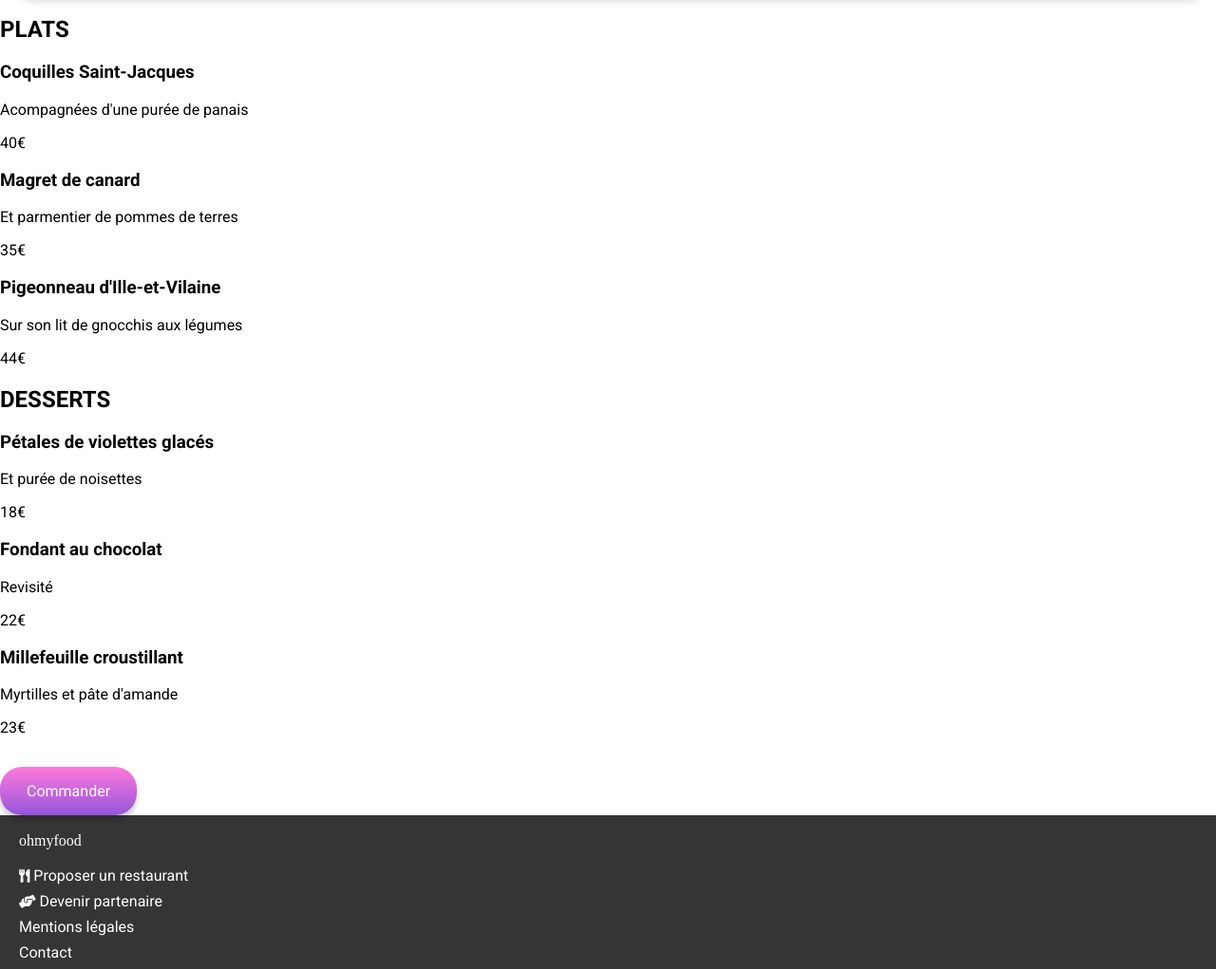
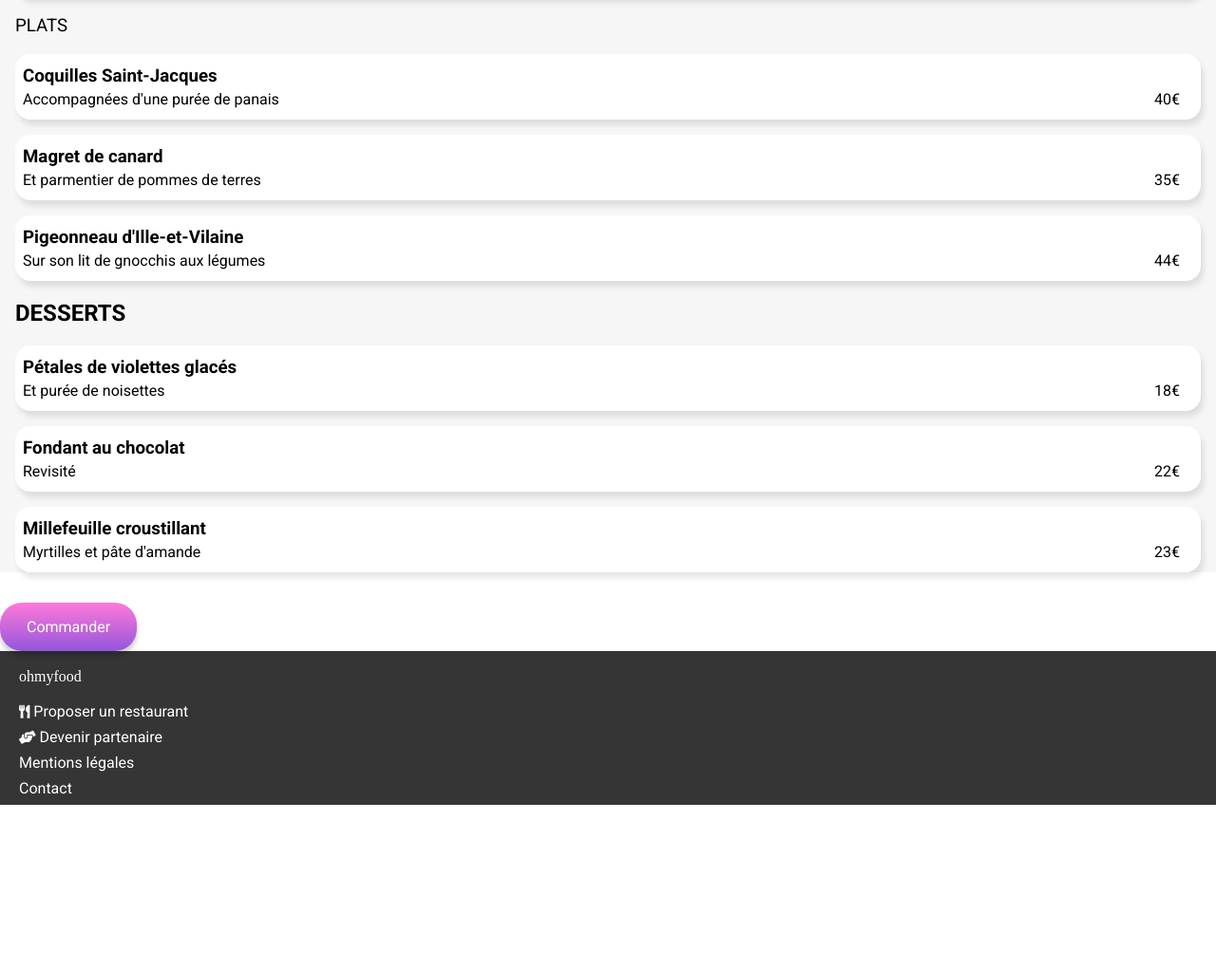
Before and after one commit to AlineAl/AlineLeroy_3_11012021, a plain HTML site: page menu-francaise.html in a window 1280 px wide. Shown: the part 601-1622 px from the top of the page at 95% size. After the commit the page ends 1449 px from the top, so only its background shows below. Drawn offline with Linux system fonts and the light colour scheme; a web font is replaced by a local one.

Commit message:
mise en page du menu à la française

```diff
--- a/menu-francaise.html
+++ b/menu-francaise.html
@@ -13,17 +13,16 @@
             </div>
         </main>
 
-        <section id="entrees">
-            <div class="card-generale-main">
-                <div class="h1-main-heart">
-                    <h1 class="font-h2-francaise">À la française</h1>
-                    <p><i class="far fa-heart"></i></p>
-                </div>
+        <div class="card-generale-main">
+            <div class="h1-main-heart">
+                <h1 class="font-h2-francaise">À la française</h1>
+                <p><i class="far fa-heart"></i></p>
             </div>
+        </div>
 
-            <div class="card-generale-entrees-francaise">
+        <div class="card-generale-entree-francaise">
                 <h3>ENTRÉES</h3>
-                <div class="cards-entree-francaise">
+                <div class="cards-menu-francaise">
                     <h3>Tartare de poulpe acidulé</h3>
                     <div class="flex-plat-prix">
                         <p>Aux zests d'orange</p>
@@ -31,7 +30,7 @@
                     </div>
                 </div>
 
-                <div class="cards-entree-francaise">
+                <div class="cards-menu-francaise">
                     <h3>Velouté de légumes d'antan</h3>
                     <div class="flex-plat-prix">
                         <p>Carotte, panais, topinambour</p>
@@ -39,69 +38,64 @@
                     </div>
                 </div>
 
-                <div class="cards-entree-francaise">
+                <div class="cards-menu-francaise" id="no-margin-bottom">
                     <h3>Soupe à l'oignon</h3>
                     <div class="flex-plat-prix">
                         <p>Revisitée</p>
                         <p class="p-prix">20€</p>
                     </div>
                 </div>
-            </div>
-        </section>
 
-        <section id="plats">
-            <h2>PLATS</h2>
-            <div class="cards-plat-francaise">
+            <h3>PLATS</h3>
+            <div class="cards-menu-francaise">
                 <h3>Coquilles Saint-Jacques</h3>
-                <div>
-                    <p>Acompagnées d'une purée de panais</p>
-                    <p>40€</p>
+                <div class="flex-plat-prix">
+                    <p>Accompagnées d'une purée de panais</p>
+                    <p class="p-prix">40€</p>
                 </div>
             </div>
 
-            <div class="cards-plat-francaise">
+            <div class="cards-menu-francaise">
                 <h3>Magret de canard</h3>
-                <div>
+                <div class="flex-plat-prix">
                     <p>Et parmentier de pommes de terres</p>
-                    <p>35€</p>
+                    <p class="p-prix">35€</p>
                 </div>
             </div>
 
-            <div class="cards-plat-francaise">
+            <div class="cards-menu-francaise">
                 <h3>Pigeonneau d'Ille-et-Vilaine</h3>
-                <div>
+                <div class="flex-plat-prix">
                     <p>Sur son lit de gnocchis aux légumes</p>
-                    <p>44€</p>
-                </div>
-            </div>
-        </section>
-
-        <section id="desserts">
-            <h2>DESSERTS</h2>
-            <div class="cards-plat-francaise">
-                <h3>Pétales de violettes glacés</h3>
-                <div>
-                    <p>Et purée de noisettes</p>
-                    <p>18€</p>
+                    <p class="p-prix">44€</p>
                 </div>
             </div>
 
-            <div class="cards-plat-francaise">
-                <h3>Fondant au chocolat</h3>
-                <div>
-                    <p>Revisité</p>
-                    <p>22€</p>
+            <h2>DESSERTS</h2>
+            <div class="cards-menu-francaise">
+                <h3>Pétales de violettes glacés</h3>
+                <div class="flex-plat-prix">
+                    <p>Et purée de noisettes</p>
+                    <p class="p-prix">18€</p>
                 </div>
             </div>
 
-            <div class="cards-plat-francaise">
-                <h3>Millefeuille croustillant</h3>
-                <div>
-                    <p>Myrtilles et pâte d'amande</p>
-                    <p>23€</p>
+            <div class="cards-menu-francaise">
+                <h3>Fondant au chocolat</h3>
+                <div class="flex-plat-prix">
+                    <p>Revisité</p>
+                    <p class="p-prix">22€</p>
                 </div>
             </div>
-        </section>
+
+            <div class="cards-menu-francaise">
+                <h3>Millefeuille croustillant</h3>
+                <div class="flex-plat-prix">
+                    <p>Myrtilles et pâte d'amande</p>
+                    <p class="p-prix">23€</p>
+                </div>
+            </div>
+        </div>
 
         <button type="submit" class="button-primary">Commander</button>
 
--- a/sass/menu-francaise/_cards-francaise.scss
+++ b/sass/menu-francaise/_cards-francaise.scss
@@ -11,7 +11,7 @@
     padding-top: 16px;
 }
 
-.card-generale-entrees-francaise {
+.card-generale-entree-francaise {
     background-color: #F6F6F6;
     padding-top: 40px;
     padding-left: 16px;
@@ -21,7 +21,21 @@
     }
 }
 
-.cards-entree-francaise {
+#no-margin-bottom {
+    margin-bottom: 0px;
+}
+
+.card-generale-plat-francaise {
+    background-color: #F6F6F6;
+    padding-top: 30px;
+    padding-left: 16px;
+
+    h3 {
+        font-weight: lighter;
+    }
+}
+
+.cards-menu-francaise {
     background-color: white;
     margin-right: 16px;
     margin-bottom: 16px;
```
Also changed, not shown: sass/style.scss (+4 -3 lines), style.css, 1 other file.
